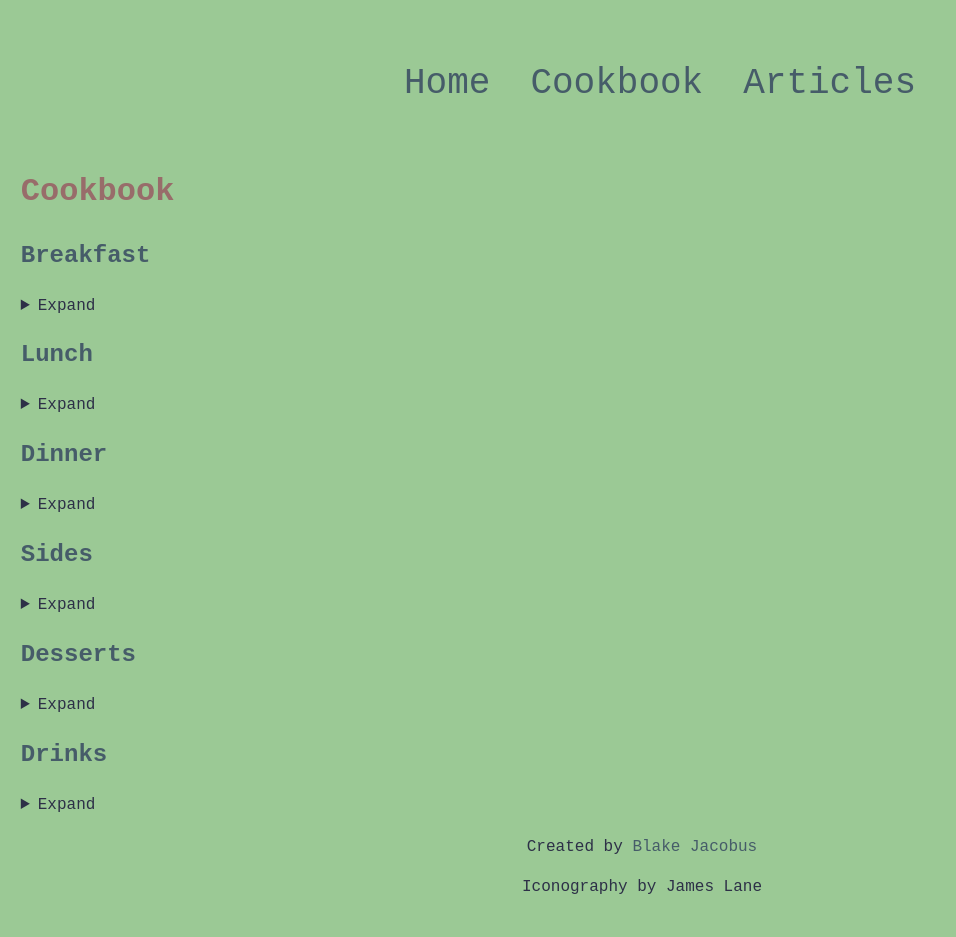
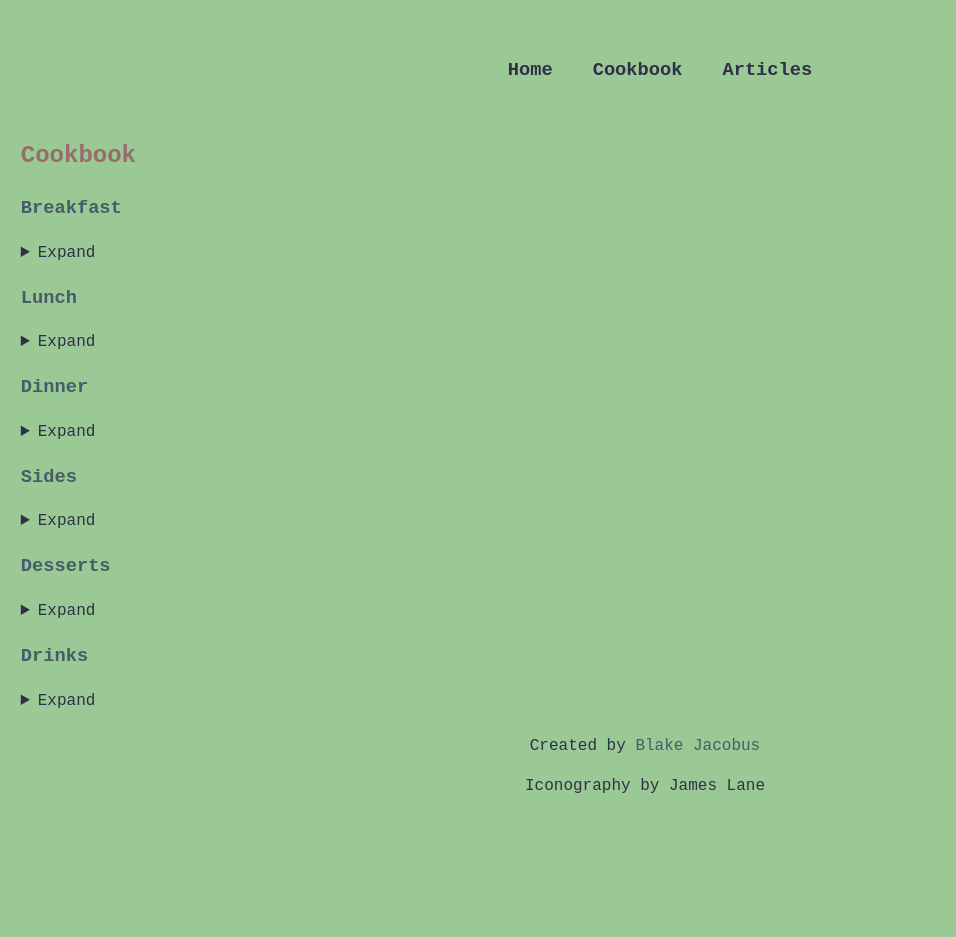
Before and after one commit to blakejacobus/creationcookbook.com, a Jekyll site: the page built from cookbook.html, in a window 1280 px wide. Shown: the whole page, without its empty margins (0-956 px from the left). Built offline with Jekyll 4.4.1, drawn with Linux system fonts in a browser that asks for light colours; after the commit the page ends 900 px from its top, so only the background shows below that.

Commit message:
Updating header formatting for nav and index

```diff
--- a/_includes/navigation.html
+++ b/_includes/navigation.html
@@ -1,5 +1,5 @@
 <nav>
   {% for item in site.data.navigation %}
-  <ul style="list-style-type:none;"><a href="{{ item.link }}">{{ item.name }}</a></ul>
+  <ul style="list-style-type:none;"><a href="{{ item.link }}"><h1>{{ item.name }}</h1></a></ul>
   {% endfor %}
 </nav>
--- a/_sass/main.scss
+++ b/_sass/main.scss
@@ -39,7 +39,7 @@ footer {
   background-color: #9BC995;
   color: #2D3047;
   font-family: 'Courier New';
-  padding: 2px;
+  padding: 5px;
   position: relative;
   left: 0; // Positions footer relative to left
   text-align: center;
@@ -49,25 +49,30 @@ footer {
 header {
   color: #2D3047;
   font-family: 'Courier New';
-  font-size: 150%;
-  padding-bottom: 5%;
-  padding-top: 5%;
+  // font-size: 150%;
+  // padding-bottom: 5%;
+  // padding-top: 5%;
   text-align: center;
 }
 
 h1 {
+  color: #2D3047;
+  font-family: 'Courier New';
+  text-align: center;
+}
+
+h2 {
   color: #986C6A;
   font-family: 'Courier New';
 }
 
-h2 {
+h3 {
   color: #465C69;
   font-family: 'Courier New';
 }
 
 nav {
   font-family: 'Courier New';
-  font-size: 150%;
   display: flex;
   justify-content: center;
 }
@@ -98,7 +103,6 @@ th {
   /* https://www.w3schools.com/css/css3_buttons.asp */
   // border: none;
   font-family: 'Courier New';
-  font-size: 150%;
   text-decoration: none; // removes underline
 }
 
--- a/cookbook.html
+++ b/cookbook.html
@@ -3,11 +3,11 @@ layout: default
 title: Cookbook
 ---
 
-<h1>Cookbook</h1>
-
 <body>
 
-  <h2> Breakfast </h2>
+  <h2>Cookbook</h2>
+
+  <h3> Breakfast </h3>
 
   <details>
     <summary>Expand</summary>
@@ -20,7 +20,7 @@ title: Cookbook
     </ul>
   </details>
 
-  <h2> Lunch </h2>
+  <h3> Lunch </h3>
 
   <details>
     <summary>Expand</summary>
@@ -33,7 +33,7 @@ title: Cookbook
     </ul>
   </details>
 
-  <h2> Dinner </h2>
+  <h3> Dinner </h3>
 
   <details>
     <summary>Expand</summary>
@@ -46,7 +46,7 @@ title: Cookbook
     </ul>
   </details>
 
-  <h2> Sides </h2>
+  <h3> Sides </h3>
 
   <details>
     <summary>Expand</summary>
@@ -59,7 +59,7 @@ title: Cookbook
     </ul>
   </details>
 
-  <h2> Desserts </h2>
+  <h3> Desserts </h3>
 
   <details>
     <summary>Expand</summary>
@@ -72,7 +72,7 @@ title: Cookbook
     </ul>
   </details>
 
-  <h2> Drinks </h2>
+  <h3> Drinks </h3>
 
   <details>
     <summary>Expand</summary>
--- a/index.html
+++ b/index.html
@@ -6,9 +6,9 @@ title: Home
 <div class="container">
     <img src="./assets/images/cc_tree.svg" alt="Creation Cookbook tree icon" class="image">
     <div class="left">
-        <a href="{% link cookbook.html %}" class="button">Cook</a>
+        <a href="{% link cookbook.html %}" class="button"><h2>Cook</h2></a>
     </div>
     <div class="right">
-        <a href="{% link posts.html %}" class="button">Read</a>
+        <a href="{% link posts.html %}" class="button"><h2>Read</h2></a>
     </div>
 </div>
--- a/posts.html
+++ b/posts.html
@@ -3,12 +3,12 @@ layout: default
 title: Reference
 ---
 
-<h1>A collection of helpful articles</h1>
+<h2>A collection of helpful articles</h2>
 
 <ul>
   {% for post in site.posts %}
     <li>
-      <h2><a href="{{ post.url }}">{{ post.title }}</a></h2>
+      <h3><a href="{{ post.url }}">{{ post.title }}</a></h3>
     </li>
   {% endfor %}
 </ul>
```
Also changed, not shown: _layouts/index.html (+7 -6 lines).
